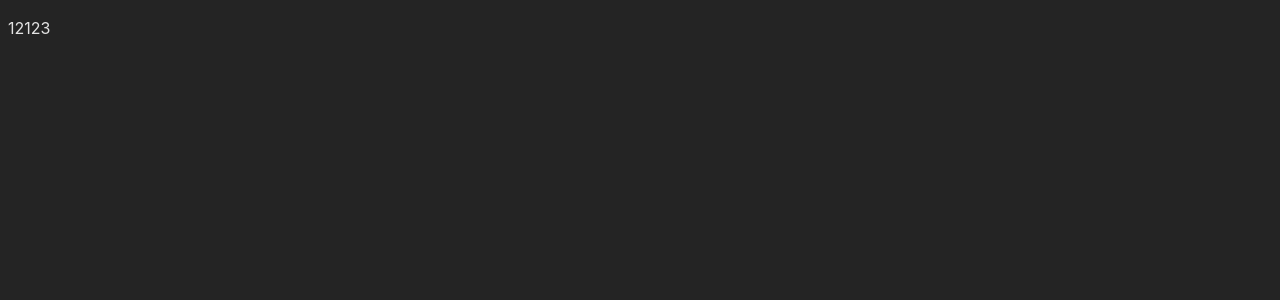
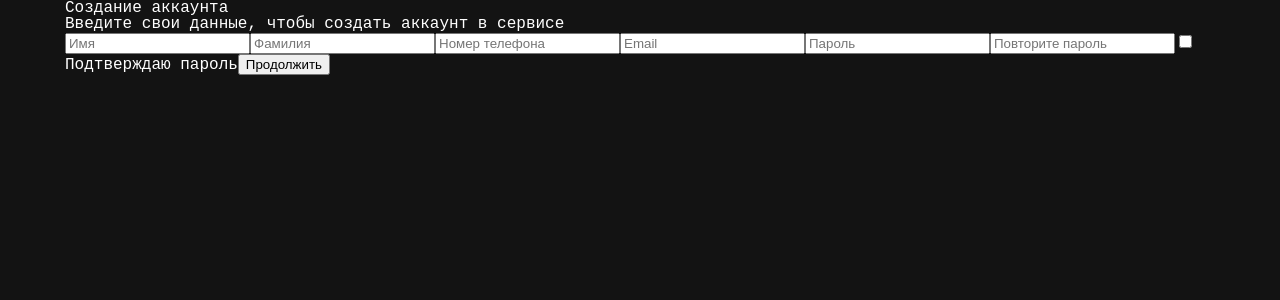
Before and after one commit to victorgolovin/react-registration-form, a React (Vite) app: page / in a window 1280 px wide. Shown: the top 300 px of the page. Built offline with nearby package versions, Linux system fonts and the light colour scheme.

Commit message:
start app, add simple html code

```diff
--- a/src/App.jsx
+++ b/src/App.jsx
@@ -1,14 +1,12 @@
 import React from 'react'
-import { useState } from 'react'
-import reactLogo from './assets/react.svg'
-import viteLogo from '/vite.svg'
+import FormSection from './FormSection/FormSection'
 
 
-function App() {
+const App = () => {
 
   return (
-    <div>
-      <p>12123</p>
+    <div className='form-section'>
+      <FormSection />
     </div>
   )
 }
--- /dev/null
+++ b/src/FormSection/FormSection.jsx
@@ -0,0 +1,60 @@
+import React from "react";
+import { useState } from "react";
+
+const FormSection = () => {
+  return (
+    <div className="container">
+      <div className="form-section-inner">
+
+        <h2 className="form-title">Создание аккаунта</h2>
+
+        <p className="form-text">
+          Введите свои данные, чтобы создать аккаунт в сервисе
+        </p>
+
+        <input
+        type="text"
+        name="name"
+        placeholder="Имя" />
+
+        <input
+        type="text"
+        name="surname"
+        placeholder="Фамилия" />
+
+        <input
+        type="text"
+        name="number"
+        placeholder="Номер телефона" />
+
+        <input
+        type="text"
+        name="email"
+        placeholder="Email" />
+
+        <input
+        type="text"
+        name="pass"
+        placeholder="Пароль" />
+
+        <input
+        type="text"
+        name="repeat-pass"
+        placeholder="Повторите пароль" />
+
+        <label>
+          <input
+          type="checkbox"
+          name="checkbox"
+          id="" />
+          Подтверждаю пароль
+        </label>
+
+        <button>Продолжить</button>
+
+      </div>
+    </div>
+  );
+};
+
+export default FormSection;
--- a/src/index.css
+++ b/src/index.css
@@ -1,9 +1,10 @@
-:root {
-  font-family: Inter, system-ui, Avenir, Helvetica, Arial, sans-serif;
-  line-height: 1.5;
-  font-weight: 400;
+body {
+  font-family: 'Fira Code', monospace;
+  background-color: #131313;
+  color: #FFFFFF;
+}
 
-  color-scheme: light dark;
-  color: rgba(255, 255, 255, 0.87);
-  background-color: #242424;
+.container {
+  width: 1150px;
+  margin: 0 auto;
 }
--- a/src/index.jsx
+++ b/src/index.jsx
@@ -1,6 +1,7 @@
 import React from 'react'
 import ReactDOM from 'react-dom/client'
 import App from './App.jsx'
+import './reset.css'
 import './index.css'
 
 const root = ReactDOM.createRoot(document.getElementById('root'))
--- /dev/null
+++ b/src/reset.css
@@ -0,0 +1,44 @@
+html, body, div, span, applet, object, iframe,
+h1, h2, h3, h4, h5, h6, p, blockquote, pre,
+a, abbr, acronym, address, big, cite, code,
+del, dfn, em, img, ins, kbd, q, s, samp,
+small, strike, strong, sub, sup, tt, var,
+b, u, i, center,
+dl, dt, dd, ol, ul, li,
+fieldset, form, label, legend,
+table, caption, tbody, tfoot, thead, tr, th, td,
+article, aside, canvas, details, embed,
+figure, figcaption, footer, header, hgroup,
+menu, nav, output, ruby, section, summary,
+time, mark, audio, video {
+	box-sizing: border-box;
+	margin: 0;
+	padding: 0;
+	border: 0;
+	font-size: 100%;
+	font: inherit;
+	vertical-align: baseline;
+}
+/* HTML5 display-role reset for older browsers */
+article, aside, details, figcaption, figure,
+footer, header, hgroup, menu, nav, section {
+	display: block;
+}
+body {
+	line-height: 1;
+}
+ol, ul {
+	list-style: none;
+}
+blockquote, q {
+	quotes: none;
+}
+blockquote:before, blockquote:after,
+q:before, q:after {
+	content: '';
+	content: none;
+}
+table {
+	border-collapse: collapse;
+	border-spacing: 0;
+}
```
Also changed, not shown: src/FormSection/FormSection.css (added).
